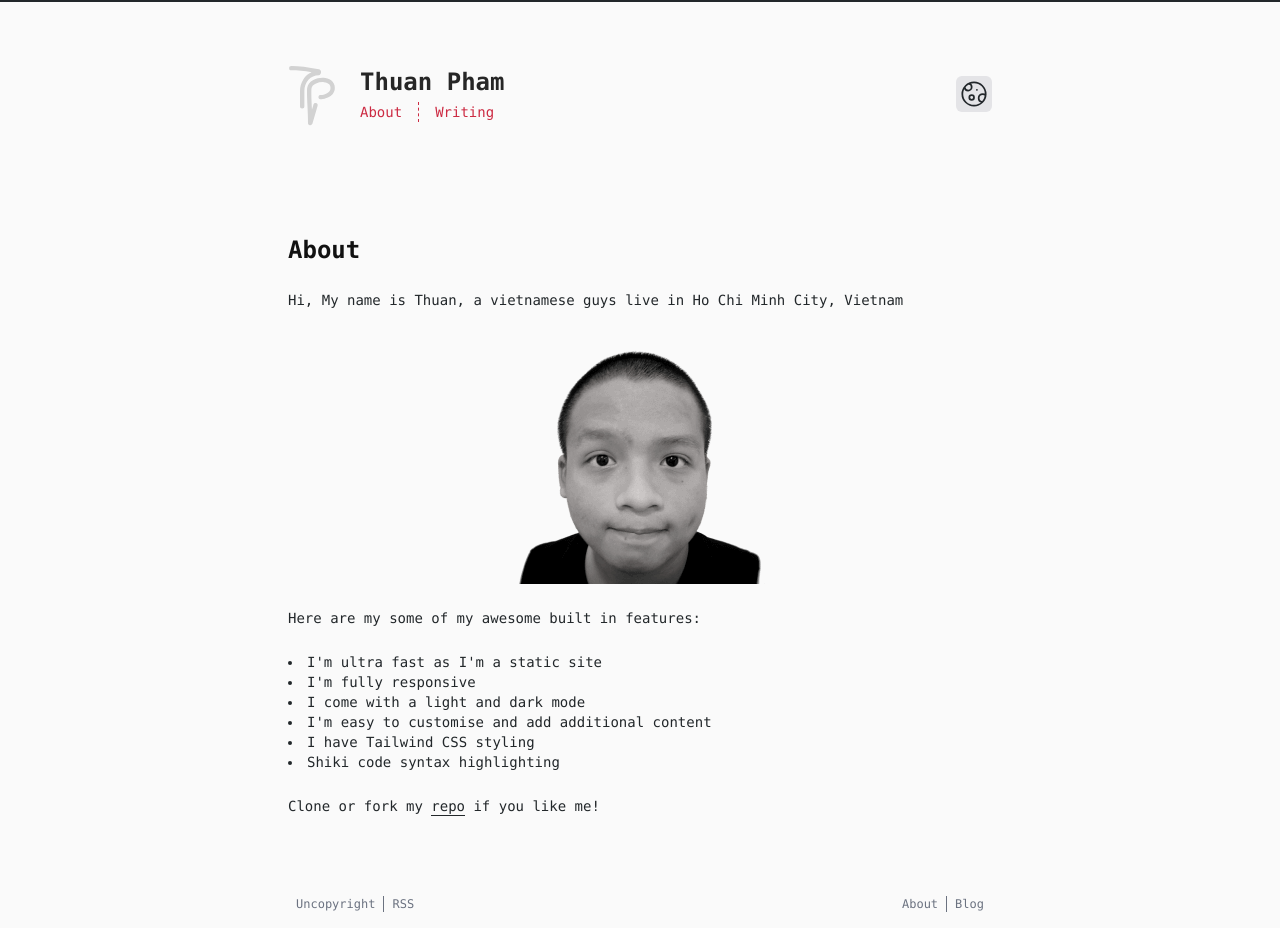
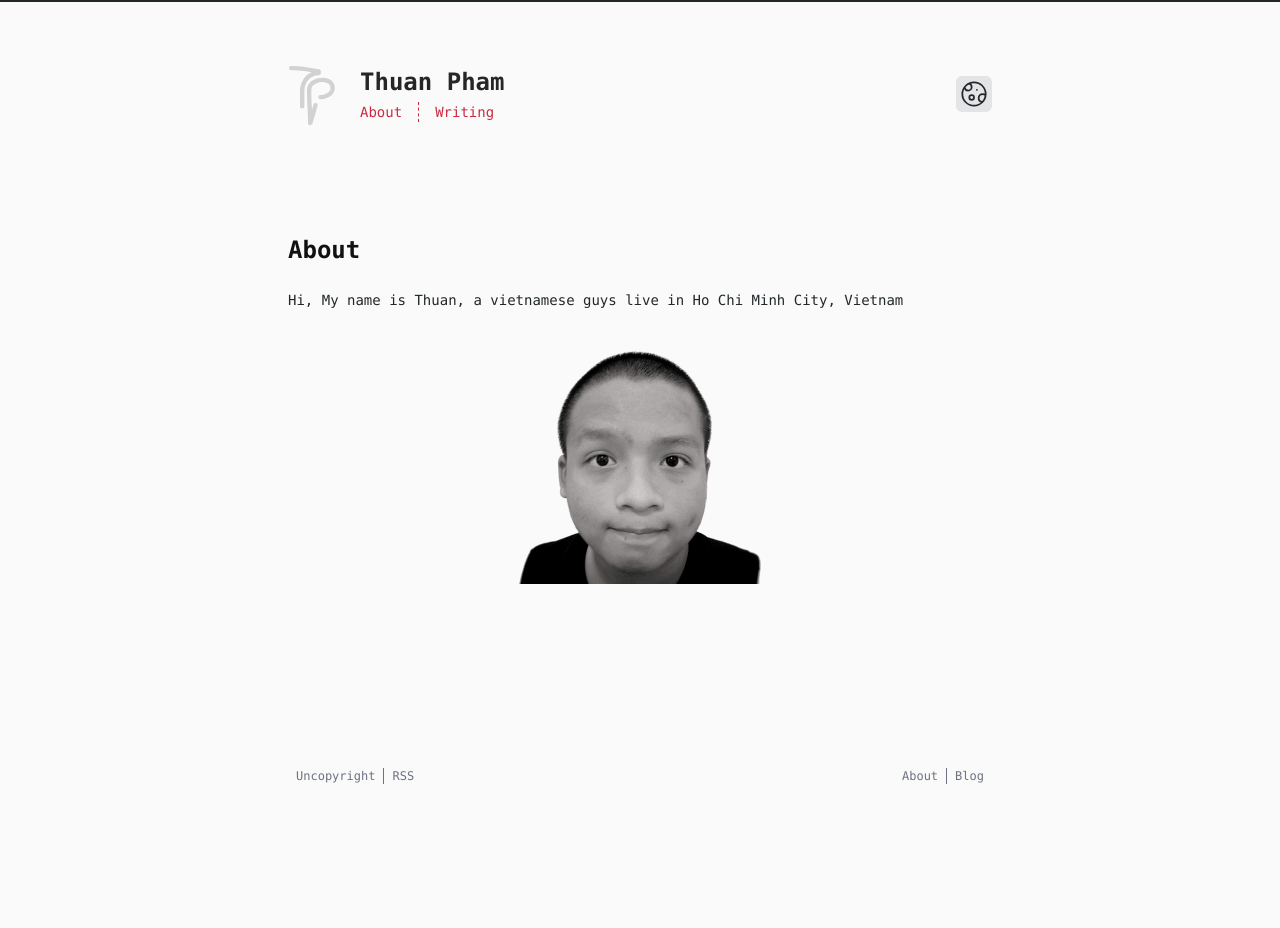
Before and after one commit to brokenricefilms/astro-cactus-rose-pine-blog, an Astro site: page /about in a window 1280 px wide. After the commit the page ends 800 px from the top, so only its background shows below. Built offline with nearby package versions, Linux system fonts and the light colour scheme; Astro itself is replaced by a stand-in of ours.

Commit message:
ref(about): clean

```diff
--- a/src/pages/about.astro
+++ b/src/pages/about.astro
@@ -22,26 +22,5 @@ const meta = {
 				loading="eager"
 			/>
 		</div>
-		<p>Here are my some of my awesome built in features:</p>
-		<ul class="list-inside list-disc">
-			<li>I'm ultra fast as I'm a static site</li>
-			<li>I'm fully responsive</li>
-			<li>I come with a light and dark mode</li>
-			<li>I'm easy to customise and add additional content</li>
-			<li>I have Tailwind CSS styling</li>
-			<li>Shiki code syntax highlighting</li>
-		</ul>
-		<p>
-			Clone or fork my
-			<a
-				class="cactus-link inline-block"
-				href="https://github.com/chrismwilliams/astro-cactus"
-				target="_blank"
-				rel="noopener noreferrer"
-				aria-label="github repository"
-			>
-				repo
-			</a> if you like me!
-		</p>
 	</div>
 </PageLayout>
```
